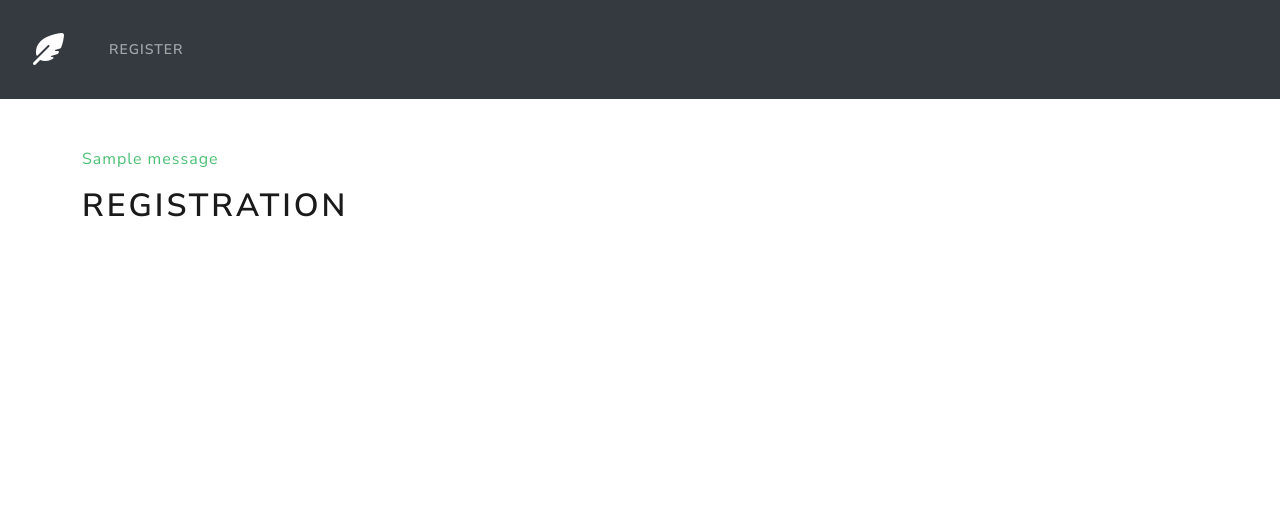
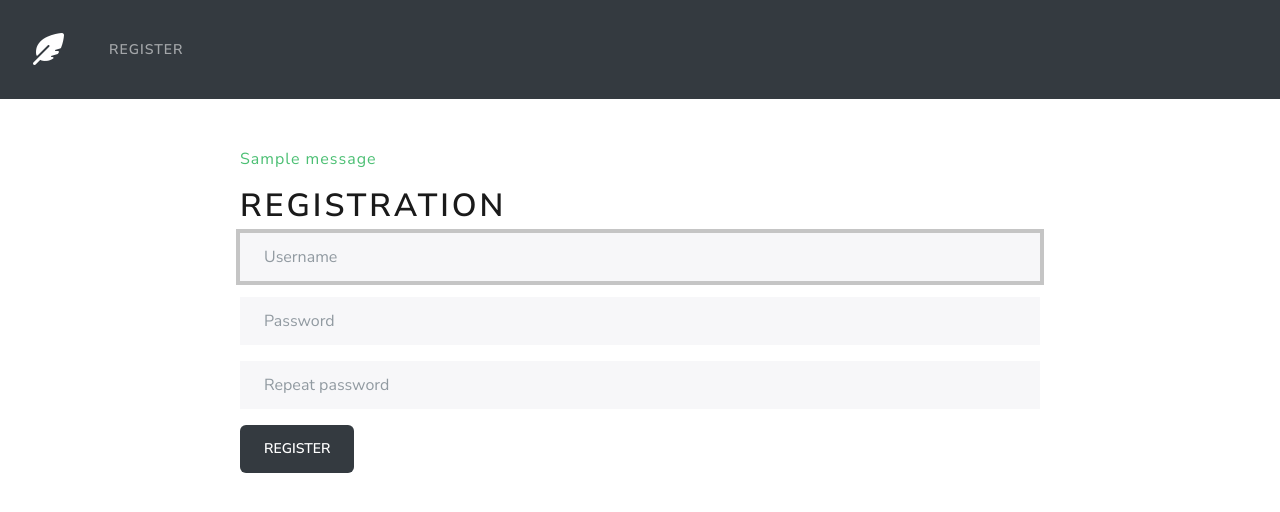
Before and after one commit to NicoGiuliani/ams, a Django app: page /register/ in a window 1280 px wide. Shown: the top 512 px of the page. Run offline with Django 4.2, Linux system fonts and the light colour scheme; tables that the repository leaves empty hold one stand-in row (values such as "Sample post"); one stand-in notice (Sample message) is shown; some libraries are stand-ins or nearby versions.

Commit message:
Got registration working

```diff
--- a/ams/app/forms.py
+++ b/ams/app/forms.py
@@ -2,7 +2,8 @@
 from django import forms
 from django.db import models
 from .models import Entry, FeedingSchedule, Note
-from django.contrib.auth.forms import AuthenticationForm
+from django.contrib.auth.models import User
+from django.contrib.auth.forms import AuthenticationForm, UserCreationForm
 from django.forms.widgets import PasswordInput, TextInput
 
 
@@ -194,3 +195,32 @@
     password = forms.CharField(
         widget=PasswordInput(attrs={"class": "form-control", "placeholder": "Password"})
     )
+
+
+class RegistrationForm(UserCreationForm):
+    username = forms.CharField(
+        label="",
+        max_length=50,
+        widget=TextInput(
+            attrs={
+                "class": "form-control",
+                "placeholder": "Username",
+            }
+        ),
+    )
+    password1 = forms.CharField(
+        label="",
+        widget=PasswordInput(
+            attrs={"class": "form-control", "placeholder": "Password"}
+        ),
+    )
+    password2 = forms.CharField(
+        label="",
+        widget=PasswordInput(
+            attrs={"class": "form-control", "placeholder": "Repeat password"}
+        ),
+    )
+
+    class Meta:
+        model = User
+        fields = ["username", "password1", "password2"]
--- a/ams/app/views.py
+++ b/ams/app/views.py
@@ -1,10 +1,11 @@
 import datetime
 from django.shortcuts import get_object_or_404, redirect, render
 from django.contrib import messages
-from django.contrib.auth.models import auth
+from django.contrib.auth.models import auth, User
+from django.contrib.auth import authenticate, login
 from django.db.models import Q
 from .models import Entry, FeedingSchedule, Note
-from .forms import CreateForm, NoteForm, ScheduleForm
+from .forms import CreateForm, NoteForm, ScheduleForm, RegistrationForm
 from django.contrib.auth.decorators import login_required
 from django.contrib.auth import logout
 
@@ -16,7 +17,24 @@
 
 
 def register(request):
-    return render(request, "register.html", {})
+    if request.method == "POST":
+        form = RegistrationForm(request.POST)
+        # print(form)
+        if form.is_valid():
+            new_user = form.save()
+            print(new_user)
+            messages.info(request, "Thanks for registering. You are now logged in.")
+            new_user = authenticate(
+                username=form.cleaned_data["username"],
+                password=form.cleaned_data["password1"],
+            )
+            login(request, new_user)
+            return redirect("home")
+        else:
+            print(form.errors)
+            return render(request, "register.html", {"form": form})
+
+    return render(request, "register.html", {"form": RegistrationForm})
 
 
 @login_required
--- a/ams/templates/entry.html
+++ b/ams/templates/entry.html
@@ -2,6 +2,11 @@
 {% load thumbnail %}
 {% block content %}
 <div class="container my-5">
+  {% if messages %}
+  {% for message in messages %}
+  <p class="text-success">{{message}}</p>
+  {% endfor %}
+  {% endif %}
   <h1>{{entry.name}}</h1>
   <div class="mb-5" style="display: flex; flex-direction: row; justify-content: space-between; text-align: left;">
     <div>
--- a/ams/templates/register.html
+++ b/ams/templates/register.html
@@ -2,11 +2,30 @@
 {% block content %}
 
 <div class="container my-5">
+  <div class="mx-auto" style="width: 800px">
     {% if messages %}
     {% for message in messages %}
     <p class="text-success">{{message}}</p>
     {% endfor %}
     {% endif %}
+
     <h1>Registration</h1>
+    <form method="post" action="{% url 'register' %}">
+      {% csrf_token %}
+      {% for field in form %}
+      <div class="fieldWrapper">
+        <p>{{ field }}</p>
+        {% if field.help_text %}
+        <p class="help">{{ field.help_text|safe }}</p>
+        {% endif %}
+        {% if field.errors %}
+        <div class="alert alert-danger">{{ field.errors }}</div>
+        {% endif %}
       </div>
+      {% endfor %}
+      <input class="btn btn-dark" type="submit" value="Register">
+    </form>
+  </div>
+</div>
+
 {% endblock %}
--- a/ams/templates/registration/login.html
+++ b/ams/templates/registration/login.html
@@ -3,7 +3,7 @@
 {% block content %}
 
 <div class="container my-5">
-  <div class="mx-auto" style="width: 500px">
+  <div class="mx-auto" style="width: 800px">
     <!-- {% if messages %}
     {% for message in messages %}
     <p class="text-success">{{message}}</p>
```
Lines whose indentation alone changed are shown as unchanged.
